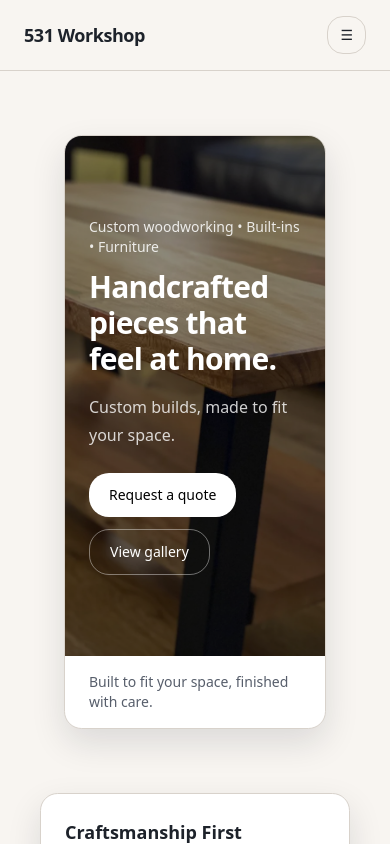
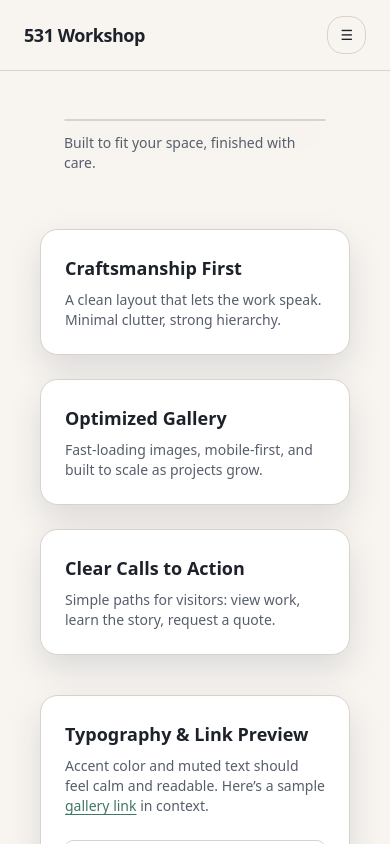
Before and after one commit to 3ef-studio/531workshop-site, a Next.js app: page / in a window 390 px wide. Shown: the top 844 px of the page. Built offline with nearby package versions, Linux system fonts and the light colour scheme; no server answers.

Commit message:
updating hero for mobile

```diff
--- a/components/Hero.tsx
+++ b/components/Hero.tsx
@@ -1,11 +1,13 @@
+// components/Hero.tsx
 import Image from "next/image";
 import Link from "next/link";
 
 export default function Hero() {
   return (
-    <section className="mx-auto max-w-6xl px-6 pt-10 pb-6 sm:pt-14">
+    <section className="mx-auto max-w-6xl px-6 pt-6 pb-4 sm:pt-10 sm:pb-6">
       <div className="ui-card overflow-hidden">
-        <div className="relative w-full min-h-130 sm:min-h-0 sm:aspect-3/2">
+        {/* Image canvas */}
+        <div className="relative w-full max-h-105 sm:max-h-none sm:aspect-3/2">
           <Image
             src="/images/projects/Epoxy-River-Coffee-Table-Sycamore.webp"
             alt="Custom woodworking project by 531 Workshop"
@@ -15,12 +17,12 @@ export default function Hero() {
             sizes="100vw"
           />
 
-          {/* Overlay: slightly stronger on mobile */}
+          {/* Overlay: slightly stronger on mobile for legibility */}
           <div className="absolute inset-0 bg-black/45 sm:bg-black/35" />
 
-          {/* Text overlay: centered on mobile, bottom on desktop */}
+          {/* Text overlay: centered on mobile, bottom-aligned on desktop */}
           <div className="absolute inset-0 flex items-center sm:items-end">
-            <div className="w-full p-6 sm:p-10">
+            <div className="w-full p-4 sm:p-10">
               <div className="max-w-2xl">
                 <p className="text-sm text-white/85">
                   Custom woodworking • Built-ins • Furniture
@@ -30,13 +32,13 @@ export default function Hero() {
                   Handcrafted pieces that feel at home.
                 </h1>
 
-                {/* Hide long body copy on very small screens */}
+                {/* Desktop copy */}
                 <p className="mt-4 hidden sm:block text-base leading-7 text-white/80">
                   531 Workshop designs and builds custom furniture, shelving, and
                   built-ins—made with durable materials and a clean, timeless style.
                 </p>
 
-                {/* Optional short line for mobile */}
+                {/* Mobile copy */}
                 <p className="mt-4 sm:hidden text-base leading-7 text-white/80">
                   Custom builds, made to fit your space.
                 </p>
@@ -61,10 +63,13 @@ export default function Hero() {
           </div>
         </div>
 
-        <div className="px-6 py-4 sm:px-10 text-sm text-muted-foreground">
-          Built to fit your space, finished with care.
-        </div>
+        {/* Caption removed for now to reduce hero height and match rhythm below */}
       </div>
+
+      {/* Optional caption below hero (lighter weight than inside the card) */}
+      <p className="mt-3 text-sm text-muted-foreground">
+        Built to fit your space, finished with care.
+      </p>
     </section>
   );
 }
```
